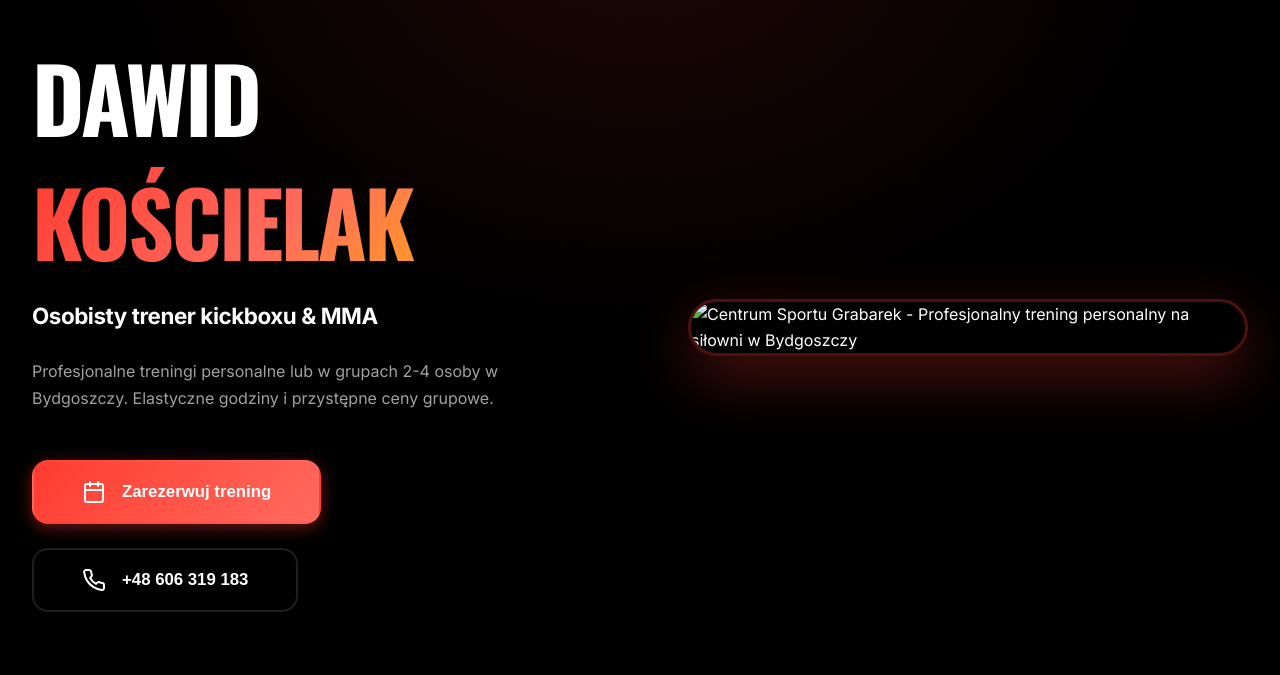
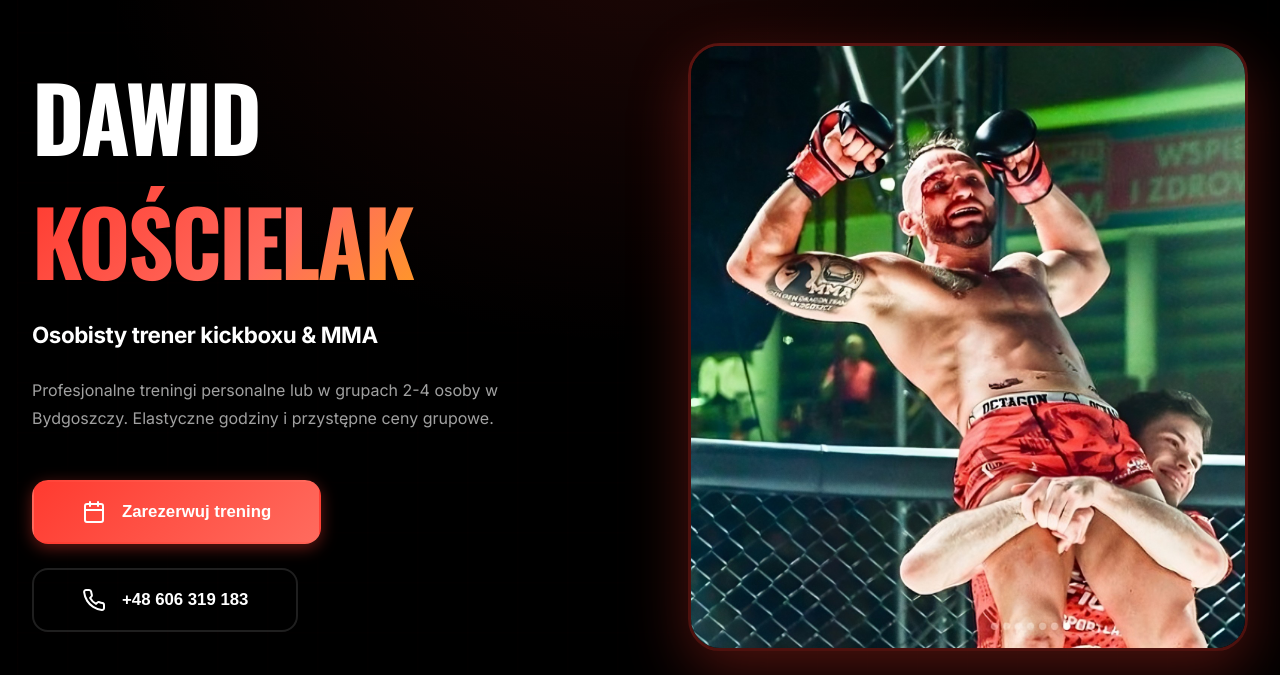
Before and after one commit to mawikpartners-jpg/dawid, a website built with Vite: page index.html in a window 1280 px wide. Shown: the part 85-760 px from the top of the page. Built offline with nearby package versions, Linux system fonts and the light colour scheme; files whose address does not match are found by name.

Commit message:
Updated index.html

```diff
--- a/index.html
+++ b/index.html
@@ -194,7 +194,7 @@
             </div>
           </div>
           <div class="hero-image-right">
-            <img src="/public/Davidhero.png" alt="Centrum Sportu Grabarek - Profesjonalny trening personalny na siłowni w Bydgoszczy" class="hero-photo" />
+            <img src="/public/davidhero-bzccdli_(1).jpeg" alt="Centrum Sportu Grabarek - Profesjonalny trening personalny na siłowni w Bydgoszczy" class="hero-photo" />
           </div>
         </div>
         <div class="music-player-container reveal">
```
